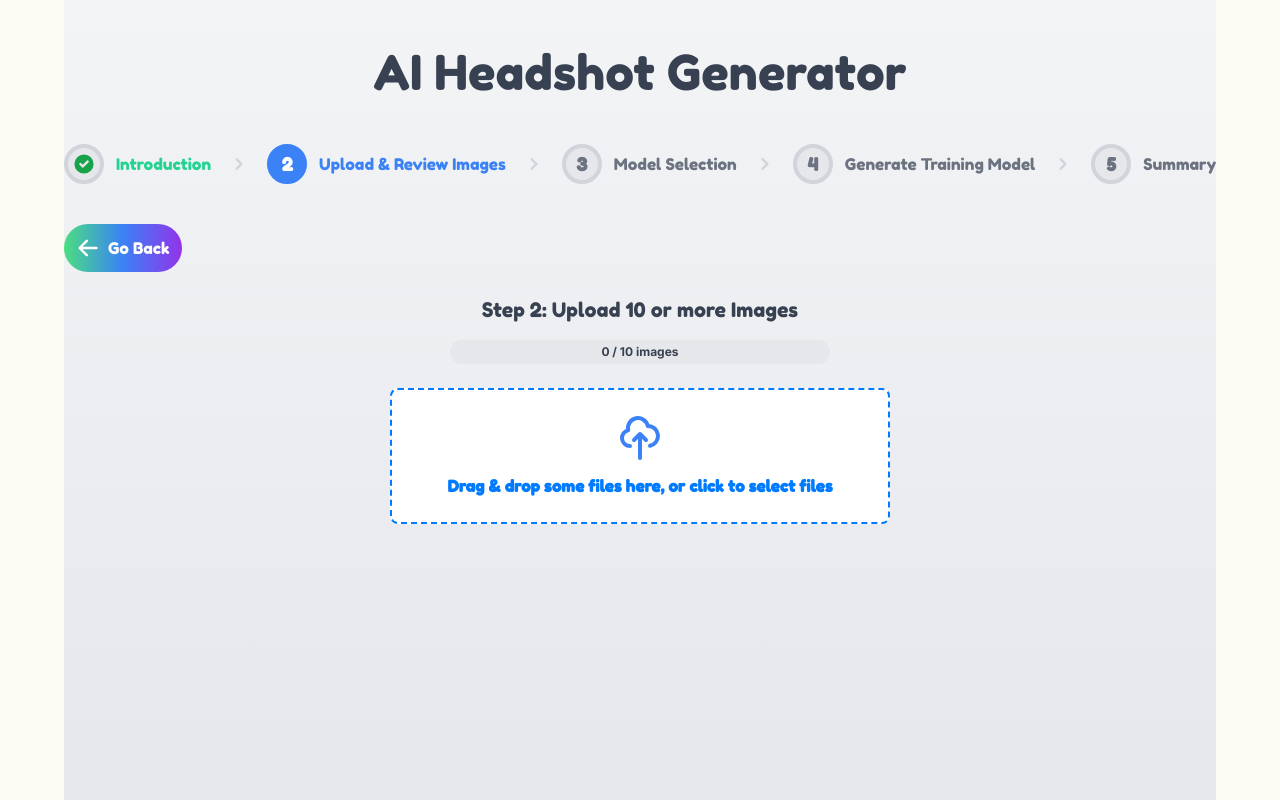
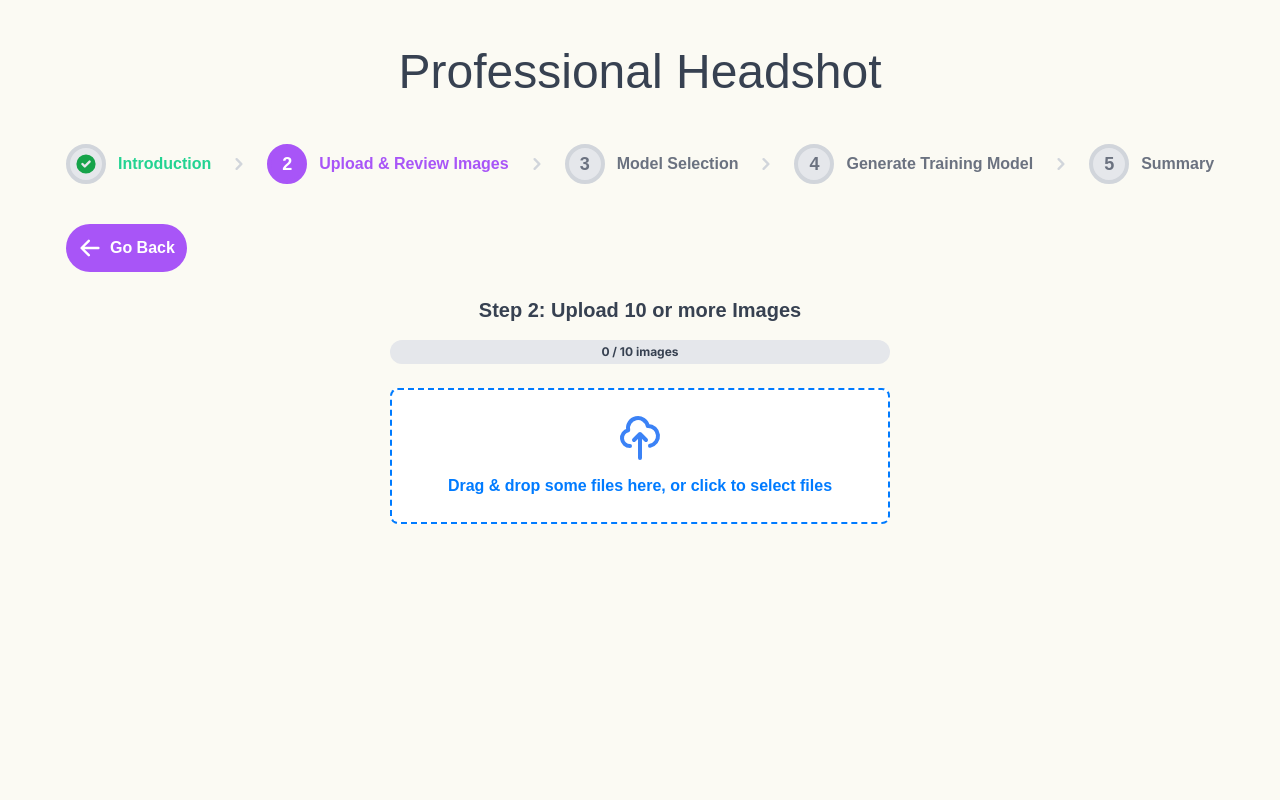
Before and after one commit to avahi-org/Professional-headshot, a React (Create React App) app in the folder professional-headshot-front/: page / in a window 1280 px wide. Both pictures are taken after a click on the button "Get Started". Built offline with nearby package versions, Linux system fonts and the light colour scheme; a web font is replaced by a local one.

Commit message:
latest changes to app.js and its components

```diff
--- a/professional-headshot-front/src/App.js
+++ b/professional-headshot-front/src/App.js
@@ -10,9 +10,27 @@ import ProgressBar from "./components/ProgressBar";
 import { ArrowLeftIcon } from "@heroicons/react/solid";
 import { Oval } from "react-loader-spinner";
 import Select from "react-select";
+import LottieAnimation from "./components/LottieAnimation";
 
 const modelTypes = ["man", "woman"];
 const prompts = ["corporate", "casual", "formal"];
+
+const formatEta = (eta) => {
+  const [hours, minutes, seconds] = eta.split(":").map(Number);
+  let result = "";
+
+  if (hours > 0) {
+    result += `${hours} hour${hours > 1 ? "s" : ""} `;
+  }
+  if (minutes > 0) {
+    result += `${minutes} minute${minutes > 1 ? "s" : ""} `;
+  }
+  if (seconds > 0) {
+    result += `${seconds} second${seconds > 1 ? "s" : ""}`;
+  }
+
+  return result.trim();
+};
 
 const App = () => {
   const [step, setStep] = useState(1);
@@ -44,8 +62,8 @@ const App = () => {
 
     // Simulate API call to fetch ETA
     setTimeout(() => {
-      const eta = "0:00:50"; // Replace with actual ETA fetched from API
-      setEtaDuration(eta);
+      const eta = "0:00:30"; // Replace with actual ETA fetched from API
+      setEtaDuration(formatEta(eta));
 
       // Simulate loading time based on ETA
       const [hours, minutes, seconds] = eta.split(":").map(Number);
@@ -127,7 +145,7 @@ const App = () => {
   };
 
   const handlePreviousStep = () => {
-    if (step > 1) {
+    if (!isLoading && step > 1) {
       setStep(step - 1);
     }
   };
@@ -140,9 +158,9 @@ const App = () => {
   }));
 
   return (
-    <div className="min-h-screen max-w-[2000px] bg-cover bg-gradient-to-b from-gray-100 to-gray-200 flex flex-col items-center py-10 font-sans">
-      <h1 className="text-5xl font-medium text-gray-700 mb-12 mt-2">
-        AI Headshot Generator
+    <div className="min-h-screen h-full max-w-[2000px] bg-cover bg-[#fbfaf3] flex flex-col items-center py-10 font-sans">
+      <h1 className="text-5xl font-sans font-medium text-gray-700 mb-12 mt-2">
+        Professional Headshot
       </h1>
 
       <div className="flex flex-col items-center mb-6">
@@ -150,7 +168,12 @@ const App = () => {
         {step > 1 && (
           <button
             onClick={handlePreviousStep}
-            className="bg-gradient-to-r self-start from-green-400 via-blue-500 to-purple-600 text-white gap-2 p-3 rounded-full hover:from-green-500 hover:via-blue-600 hover:to-purple-700 transition mt-0 flex items-center justify-center"
+            className={`bg-purple-500 self-start font-semibold text-white gap-2 p-3 rounded-full transition mt-0 flex items-center justify-center ${
+              isLoading
+                ? "cursor-not-allowed opacity-50"
+                : "hover:bg-purple-600"
+            }`}
+            disabled={isLoading}
           >
             <ArrowLeftIcon className="w-6 h-6" />
             Go Back
@@ -165,10 +188,10 @@ const App = () => {
         )}
         {step === 2 && (
           <div className="card text-center">
-            <p className="mb-4 text-xl text-gray-700">
+            <p className="mb-4 text-xl font-sans font-semibold text-gray-700">
               Step 2: Upload 10 or more Images
             </p>
-            <div className="w-[33%] flex justify-center items-center mx-auto">
+            <div className="progress-bar flex justify-center items-center mx-auto">
               <ProgressBar
                 progress={progress}
                 uploadedImages={uploadedImages}
@@ -182,7 +205,7 @@ const App = () => {
               {uploadedImages.length >= 10 && (
                 <button
                   onClick={handleNextStep}
-                  className="bg-gradient-to-r from-green-400 via-blue-500 to-purple-600 text-white w-80 py-3 px-6 rounded-2xl hover:from-green-500 hover:via-blue-600 hover:to-purple-700 transition-transform transform hover:scale-105 mt-4 mb-2"
+                  className="bg-purple-500 text-white text-lg font-sans w-80 py-3 px-6 rounded-2xl font-semibold hover:bg-purple-600 transition-transform transform hover:scale-105 mt-4 mb-2"
                 >
                   Next
                 </button>
@@ -196,27 +219,23 @@ const App = () => {
               Step 3: Model Selection
             </p>
             {isLoading ? (
-              <div className="flex flex-col items-center">
-                <Oval color="#00BFFF" height={180} width={100} />
-                <div className="animate-bounce text-2xl text-gray-700 mt-10">
-                  Training the model... This may take approximately{" "}
-                  {etaDuration}.
-                </div>
-              </div>
+              <LottieAnimation etaDuration={etaDuration} />
             ) : (
               <div className="flex flex-col items-center w-full">
                 <div className="w-full max-w-md">
                   <div className="flex items-start mb-6">
-                    <label className="text-xl text-gray-700">Model Type:</label>
+                    <label className="text-xl font-sans font-semibold text-gray-700">
+                      Model Type:
+                    </label>
                   </div>
                   <div className="flex space-x-4 mb-6">
                     {modelTypes.map((type) => (
                       <button
                         key={type}
                         onClick={() => handleModelTypeChange(type)}
-                        className={`py-4 px-8 text-xl rounded-lg ${
+                        className={`py-4 px-8 font-sans font-medium text-xl rounded-lg ${
                           modelType === type
-                            ? "bg-gradient-to-r from-green-400 via-blue-500 to-purple-600 text-white"
+                            ? "bg-purple-500 text-white font-bold"
                             : "bg-white border border-gray-300 text-gray-700"
                         } transition-transform transform hover:scale-105 hover:shadow-lg`}
                       >
@@ -227,7 +246,7 @@ const App = () => {
                 </div>
                 <div className="w-full max-w-md">
                   <div className="flex items-start mb-6">
-                    <label className="text-xl text-gray-700">
+                    <label className="text-xl font-sans font-semibold text-gray-700">
                       Training Name:
                     </label>
                   </div>
@@ -241,7 +260,7 @@ const App = () => {
                 <div className="flex items-center justify-center mt-4">
                   <button
                     onClick={handleNextStep}
-                    className="bg-gradient-to-r from-green-400 via-blue-500 to-purple-600 text-white w-80 py-4 px-6 rounded-2xl hover:from-green-500 hover:via-blue-600 hover:to-purple-700 transition-transform transform hover:scale-105 mt-4 mb-2"
+                    className="bg-purple-500 font-sans font-semibold text-white w-80 py-4 px-6 rounded-2xl hover:bg-purple-600 text-lg transition-transform transform hover:scale-105 mt-4 mb-2"
                   >
                     Next
                   </button>
@@ -284,7 +303,7 @@ const App = () => {
             <div className="flex items-center justify-center mt-4">
               <button
                 onClick={handleNextStep}
-                className="bg-gradient-to-r from-green-400 via-blue-500 to-purple-600 text-white w-80 py-4 px-6 rounded-2xl hover:from-green-500 hover:via-blue-600 hover:to-purple-700 transition-transform transform hover:scale-105 mt-4 mb-2"
+                className="bg-purple-500 text-white w-80 py-4 px-6 rounded-2xl hover:bg-purple-600 transition-transform transform hover:scale-105 mt-4 mb-2"
               >
                 Next
               </button>
@@ -295,7 +314,7 @@ const App = () => {
           <div className="card text-center">
             {isLoading ? (
               <div className="flex flex-col items-center">
-                <Oval color="#00BFFF" height={180} width={100} />
+                <Oval color="rgb(168 85 247)" height={180} width={100} />
                 <p className="text-2xl text-gray-700 mt-2">
                   The photos will be generated in a few minutes...
                 </p>
--- a/professional-headshot-front/src/components/Breadcrumb.js
+++ b/professional-headshot-front/src/components/Breadcrumb.js
@@ -18,8 +18,8 @@ const Breadcrumb = ({ currentStep }) => {
     const isActive = currentStep === steps[index].id;
     const isCompleted = currentStep > steps[index].id;
     return {
-      backgroundColor: isActive ? "rgb(59 130 246)" : "rgb(229 231 235)",
-      borderColor: isActive ? "rgb(59 130 246)" : "rgb(209 213 219)",
+      backgroundColor: isActive ? "rgb(168 85 247)" : "rgb(229 231 235)",
+      borderColor: isActive ? "rgb(168 85 247)" : "rgb(209 213 219)",
       color: isActive
         ? "rgb(255 255 255)" // White color for active step number
         : isCompleted
@@ -34,8 +34,8 @@ const Breadcrumb = ({ currentStep }) => {
       const isActive = currentStep === steps[index].id;
       const isCompleted = currentStep > steps[index].id;
       return {
-        backgroundColor: isActive ? "rgb(59 130 246)" : "rgb(229 231 235)",
-        borderColor: isActive ? "rgb(59 130 246)" : "rgb(209 213 219)",
+        backgroundColor: isActive ? "rgb(168 85 247)" : "rgb(229 231 235)",
+        borderColor: isActive ? "rgb(168 85 247)" : "rgb(209 213 219)",
         color: isActive
           ? "rgb(255 255 255)" // White color for active step number
           : isCompleted
@@ -71,7 +71,7 @@ const Breadcrumb = ({ currentStep }) => {
                   />
                 ) : (
                   <animated.span
-                    className={`text-lg font-semibold ${
+                    className={`text-lg font-sans font-semibold ${
                       isActive ? "text-white" : "text-gray-500"
                     } font-sans`}
                     style={{ color: springProps.color }}
@@ -81,7 +81,7 @@ const Breadcrumb = ({ currentStep }) => {
                 )}
               </animated.div>
               <animated.span
-                className={`ml-3 text-base font-medium ${
+                className={`ml-3 text-base font-semibold ${
                   isActive
                     ? "text-blue-600"
                     : isCompleted
@@ -92,7 +92,7 @@ const Breadcrumb = ({ currentStep }) => {
                   color: isCompleted
                     ? "rgb(34 211 146)"
                     : isActive
-                    ? "rgb(59 130 246)"
+                    ? "rgb(168 85 247)"
                     : "rgb(107 114 128)",
                 }}
               >
--- a/professional-headshot-front/tailwind.config.js
+++ b/professional-headshot-front/tailwind.config.js
@@ -3,7 +3,13 @@ module.exports = {
   theme: {
     extend: {
       fontFamily: {
-        sans: ["Fredoka One", "ui-sans-serif", "system-ui"],
+        sans: [
+          "Open Sans",
+          "Source Sans 3",
+          "Fredoka One",
+          "ui-sans-serif",
+          "system-ui",
+        ],
         inter: ["Inter"],
       },
     },
```
Also changed, not shown: professional-headshot-front/src/components/Introduction.js (+8 -8 lines).
